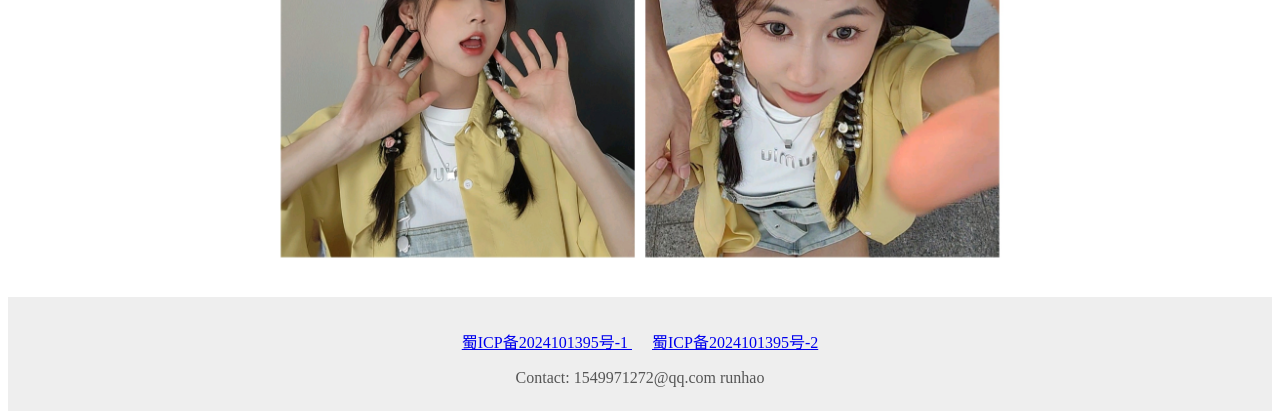
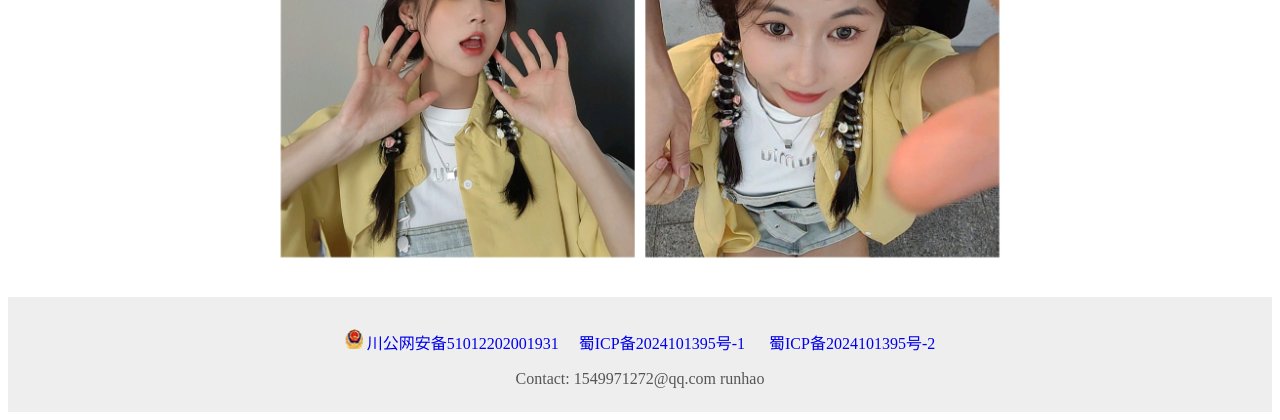
Before and after one commit to runhao/MyWebsite, a Django app: page /home/ in a window 1280 px wide. Shown: the part 931-1351 px from the top of the page. Run offline with Django 5.2, Linux system fonts and the light colour scheme.

Commit message:
feat: 增加图标

```diff
--- a/home/templates/home.html
+++ b/home/templates/home.html
@@ -21,7 +21,7 @@
         <span>在一起的</span><span>{{days}}</span>天<span>{{hour}}</span>时<span>{{minute}}</span>分<span>{{second}}</span><span>秒！</span>
     </div>
     <script type="text/javascript" src="{% static 'js/home.js' %}"></script>
-    <img id="girlFriend" src="{% static 'images/photo.jpg' %}" alt="Image">
+    <img id="girlFriend" src="{% static 'images/photo.jpg' %}" alt="Jpg">
 {% endblock %}
 
 {% block footer %}
--- a/static/css/base.css
+++ b/static/css/base.css
@@ -1,7 +1,11 @@
-#footer{
+#footer {
     margin-top: 1em;
     background-color: #eee;
     color: #555;
+}
+
+#footer div a{
+    text-decoration: none;
 }
 
 #content {
@@ -9,12 +13,17 @@
     min-height: 300px;
 }
 
-div.website-info{
+#distributionCron {
+    max-height: 20px;
+    max-width: 20px;
+}
+
+div.website-info {
     text-align: center;
     padding-top: 2em;
     padding-bottom: 1.5em;
 }
 
-div.website-info p{
+div.website-info p {
     margin-bottom: 0;
 }
--- a/templates/base.html
+++ b/templates/base.html
@@ -2,6 +2,7 @@
 {% load static %}
 <html lang="en">
 <head>
+    <link rel="icon" href="{% static 'images/favicon.ico' %}">
     <link rel="stylesheet" type="text/css" href="{% static 'css/base.css' %}">
     {% block head %}{% endblock %}
     <meta charset="UTF-8">
--- a/templates/footer.html
+++ b/templates/footer.html
@@ -1,5 +1,9 @@
+{% load static %}
 <footer>
     <div class="website-info">
+        <img id="distributionCron" src="{% static 'images/distribution_cron.png' %}" alt="Png">
+        <a href="https://beian.mps.gov.cn/#/query/webSearch?code=51012202001931"
+           rel="noreferrer" target="_blank">川公网安备51012202001931</a>&nbsp;&nbsp;&nbsp;&nbsp;
         <a href="https://beian.miit.gov.cn">
             蜀ICP备2024101395号-1
         </a>&nbsp;&nbsp;&nbsp;&nbsp;
```
Also changed, not shown: static/images/distribution_cron.png (added), static/images/favicon.ico (added).
